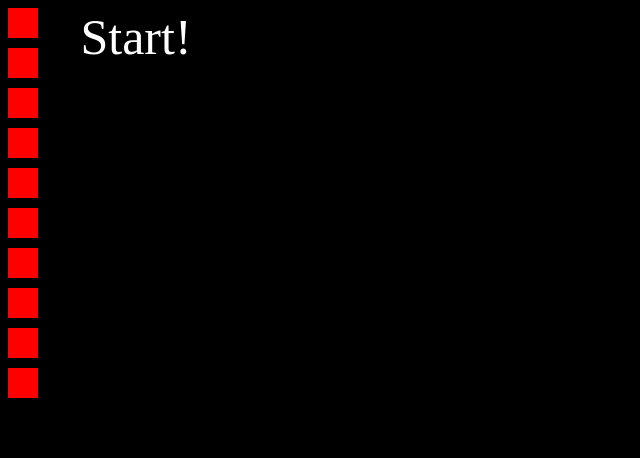
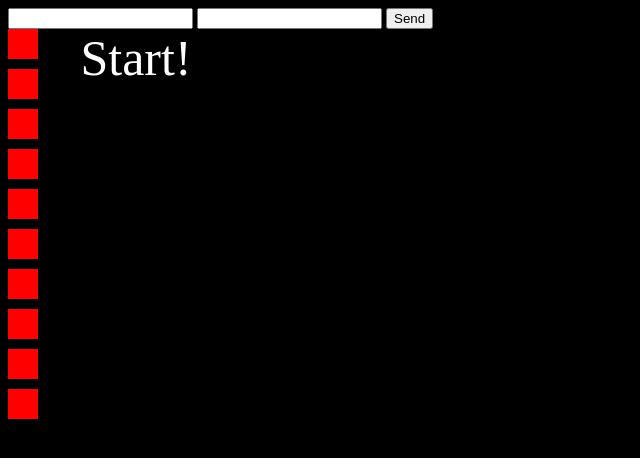
Before and after one commit to jesseantonio/js-challenges, a plain HTML site: page c2/index.html in a window 1280 px wide. Both pictures are taken after a click on the element "Start!". Shown: the whole page, without its empty margins (0-640 px from the left). Drawn offline with Linux system fonts and the light colour scheme.

Commit message:
#c2 - memory game

```diff
--- a/c2/index.html
+++ b/c2/index.html
@@ -9,6 +9,10 @@
     <title>Document</title>
 </head>
 <body style="background-color: black;">
+        <input type="number" id="value1" name="value1" required>
+        <input type="number" id="value2" name="value2" required>
+
+        <button onclick="onSubmit()">Send</button>
     <div id="general" onclick="createGame()" style="text-align: center; color: white; font-size: 50px;">
         Start!
     </div>
--- a/c2/index.js
+++ b/c2/index.js
@@ -1,10 +1,11 @@
-let arr;
+let map;
 
 function createGame() {
+    createMap()
     for (i = 0; i < 10; i++) {
         let card = document.createElement('div');
-        createMap()
         styleCard(card)
+
         document.getElementById("holder").appendChild(card);
     }
 }
@@ -19,25 +20,18 @@ function styleCard(card) {
 }
 
 function createMap() {
-    let arr = [
-        { key: "", value: "banana" },
-        { key: "", value: "banana" },
-        { key: "", value: "apple" },
-        { key: "", value: "apple" },
-        { key: "", value: "pear" },
-        { key: "", value: "pear" },
-        { key: "", value: "watermelon" },
-        { key: "", value: "watermelon" },
-        { key: "", value: "grape" },
-        { key: "", value: "grape" }
-    ]
-    randomizeMap(arr);
-    let map = new Map();
-    arr.forEach(obj => {
-        map.set(obj.key, obj.value)
-    })
-    console.log(map)
-    debugger
+    map = new Map();
+    map.set(1, "banana")
+    map.set(2, "banana")
+    map.set(3, "apple")
+    map.set(4, "apple")
+    map.set(5, "pear")
+    map.set(6, "pear")
+    map.set(7, "watermelon")
+    map.set(8, "watermelon")
+    map.set(9, "grape")
+    map.set(10, "grape")
+
     return map;
 }
 
@@ -47,3 +41,18 @@ function randomizeMap(arr) {
 
     return arr;
 }
+
+function onSubmit() {
+    let val1 = parseInt(document.getElementById("value1").value);
+    let val2 = parseInt(document.getElementById("value2").value);
+    randomizeMap(map)
+    if (map.get(val1) === map.get(val2)) {
+        map.delete(val1)
+        map.delete(val2)
+    }
+    if (map.size === 0) {
+        alert("Congrats!!!")
+    }
+
+    return map;
+}
```
